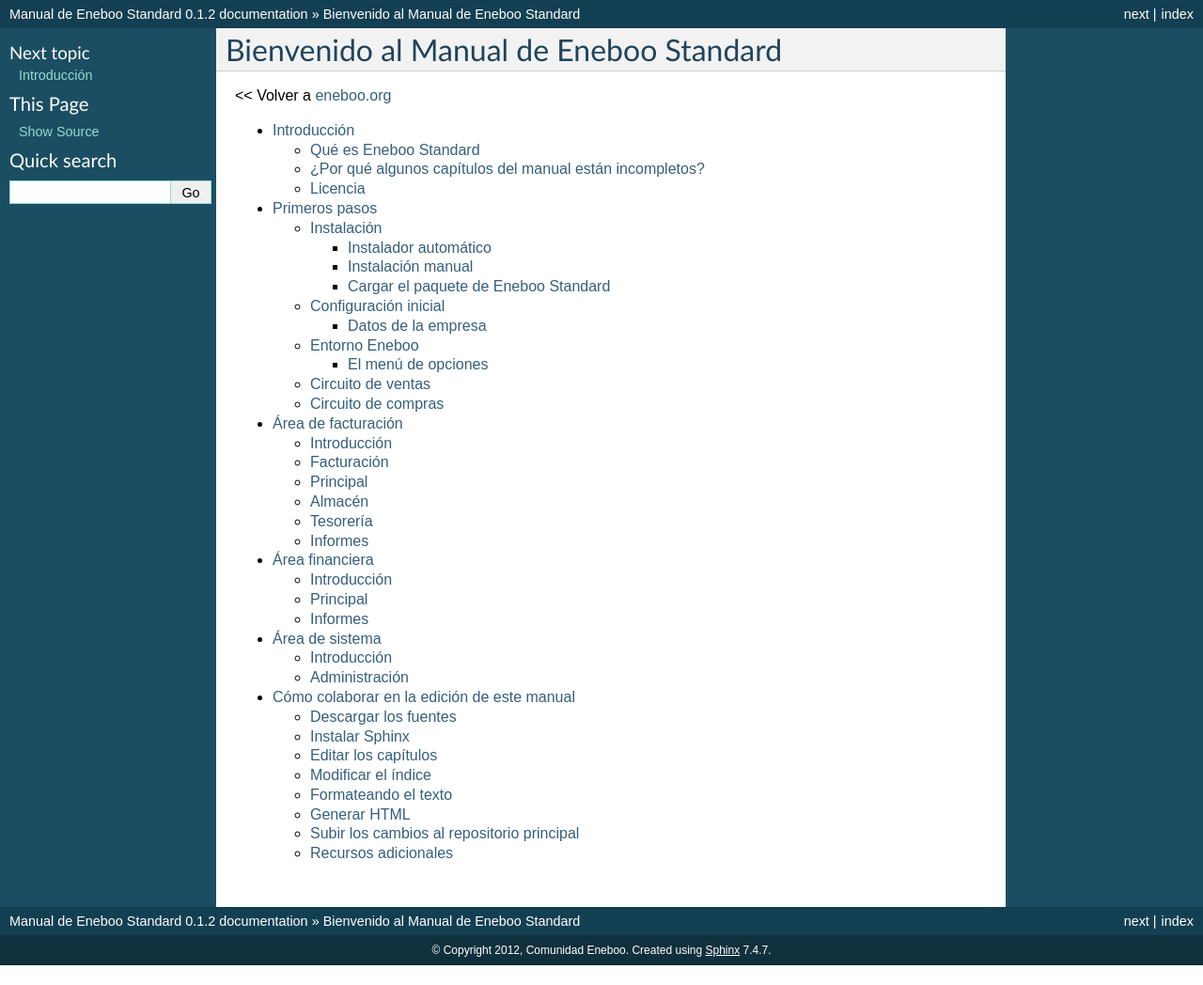
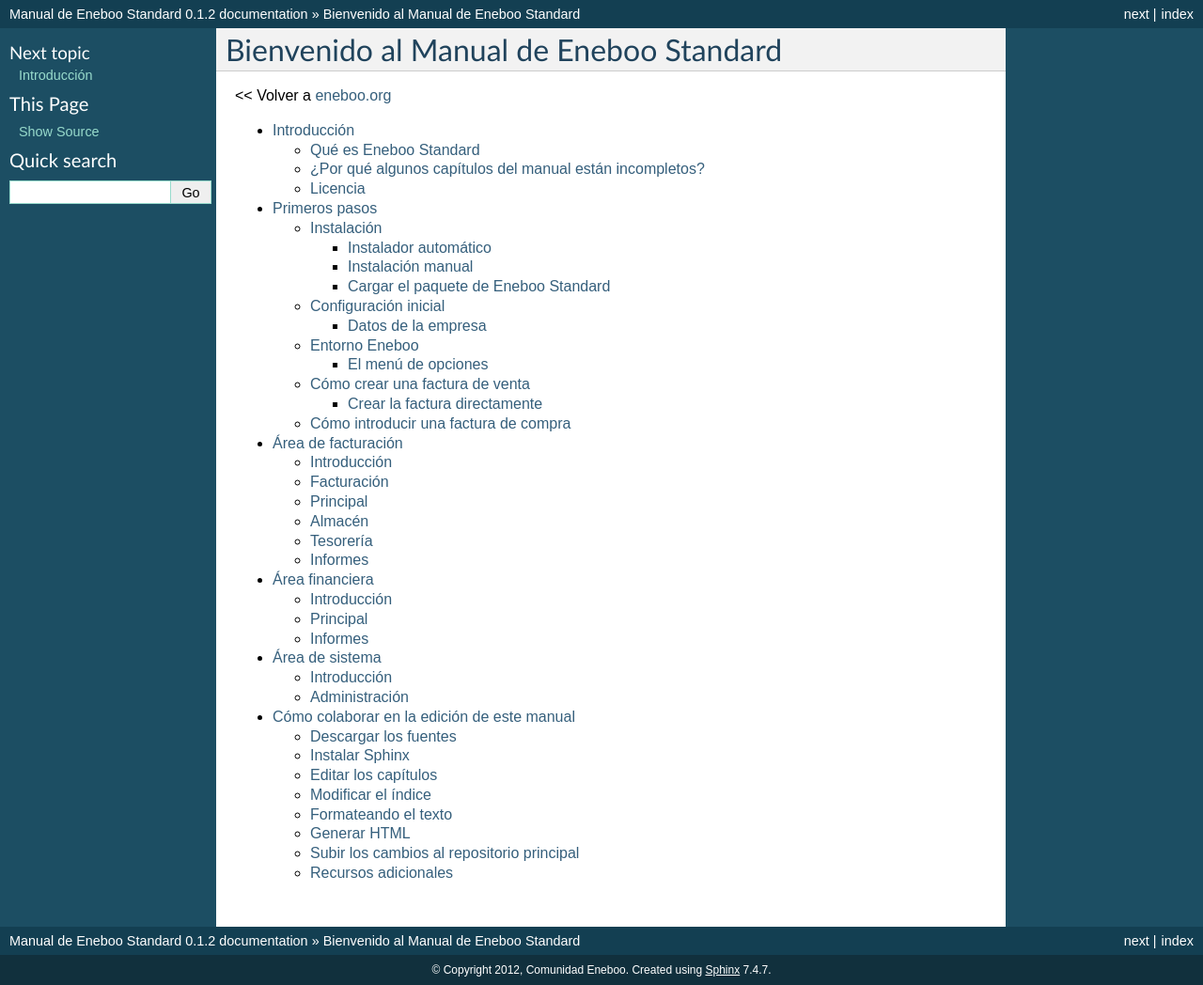
Before and after one commit to gestiweb/eneboo-doc, a Sphinx documentation site: the page built from features/prj0001-standard/source/index.rst, in a window 1280 px wide. Shown: the whole page at 94% size. Built offline with Sphinx 7.4.7, drawn with Linux system fonts in a browser that asks for light colours; before the commit the page ends 1027 px from its top, so only the background shows below that; some of the changed lines change nothing that is shown.

Commit message:
Crear una factura directamente

```diff
--- a/features/prj0001-standard/source/como_colaborar.rst
+++ b/features/prj0001-standard/source/como_colaborar.rst
@@ -130,7 +130,7 @@
 Generar HTML
 -------------------
 
-Para generar los ficheros HTML hay que situarse en el directorio raíz de la documentación de Eneboo (donde se encuentra el fichero ``Makefile`` y ejecutar la siguiente instrucción::
+Para generar los ficheros HTML hay que situarse en el directorio raíz de la documentación de Eneboo (donde se encuentra el fichero ``Makefile``) y ejecutar la siguiente instrucción::
 
     $ make html
 
--- a/features/prj0001-standard/source/primeros_pasos.rst
+++ b/features/prj0001-standard/source/primeros_pasos.rst
@@ -68,8 +68,8 @@
 Datos de la empresa
 """""""""""""""""""""""
 
-    #. Abrir la opción de menú *Área de Facturación > Principal > Empresa*.
-    #. Sustituir los datos que aparecen por los de nuestra empresa.
+    #. Abrimos la opción de menú *Área de Facturación > Principal > Empresa*.
+    #. Sustituimos los datos que aparecen por los de nuestra empresa.
 
 
 Entorno Eneboo
@@ -87,16 +87,30 @@
 
 Aquí podemos encontrar todas las opciones y funciones de Eneboo. Para abrir cada una haremos doble clic con el botón izquierdo del ratón sobre ellas. La pantalla correspondiente a la opción seleccionada se abrirá en el área de datos.
 
-En la vista *Módulos* podemos encontrar todas las opciones. La vista *Recientes* se irá rellenando automáticamente con las últimas opciones usadas. En la vista *Marcadores* podemos situar las opciones que usamos con más frecuencia. Para hacerlo, localizamos la opción en la vista *Módulos*, hacemos clic derecho y seleccionamos *Añadir a marcadores*.
+En la vista *Módulos* podemos encontrar todas las opciones. La vista *Recientes* se irá rellenando automáticamente con las últimas opciones usadas. En la vista *Marcadores* podemos situar las opciones que usamos con más frecuencia. Para hacerlo, localizamos una opción en la vista *Módulos*, hacemos clic derecho y seleccionamos *Añadir a marcadores*.
 
 
 
-Circuito de ventas
--------------------
+Cómo crear una factura de venta
+------------------------------------
+
+En esta sección veremos cómo crear una factura de venta para un cliente.
+
+Crear la factura directamente
+"""""""""""""""""""""""""""""""
+
+#. Hacemos doble clic en la opción de menú *Area de Facturación -> Facturación -> Facturas*.
+#. Pulsamos en el botón *Insertar registro (A)*.
+    .. figure:: images/btn_insertar_registro.png
+#. Para seleccionar un cliente, pulsamos el botón con el icono de la lupa que hay a la derecha de *Cliente". Aparecerá la lista de clientes. Pulsamos de nuevo *Insertar registro (A)*. Aparecerá una ficha de cliente vacía.
+#. Rellenamos al menos los campos obligatorios (marcados con asterisco).
+#. Para rellenar la dirección de facturación, pulsamos el botón *Insertar*, rellenamos los campos y pulsamos el botón *Aceptar los cambios y cerrar formulario (F10)*.
+    .. figure:: images/editar_direcciones_clientes.png
 
 
-Circuito de compras
----------------------
+
+Cómo introducir una factura de compra
+------------------------------------------
 
 
 
```
